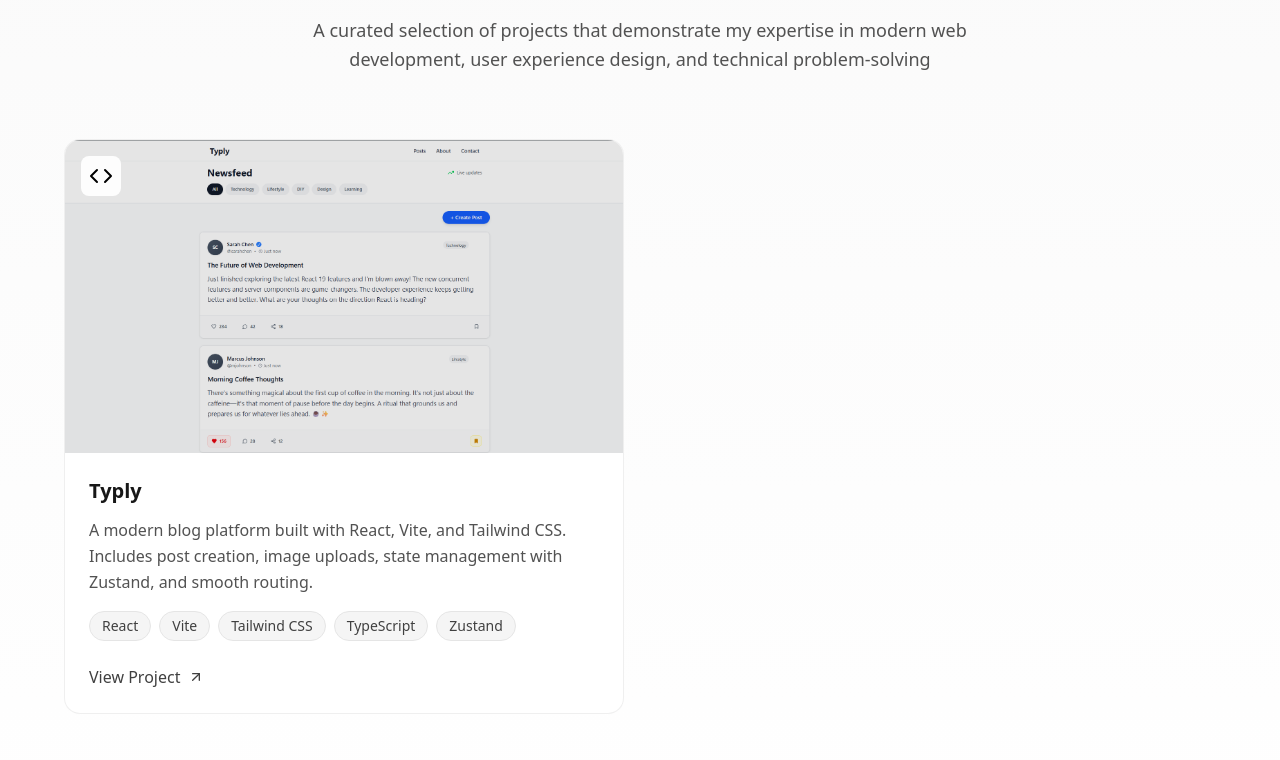
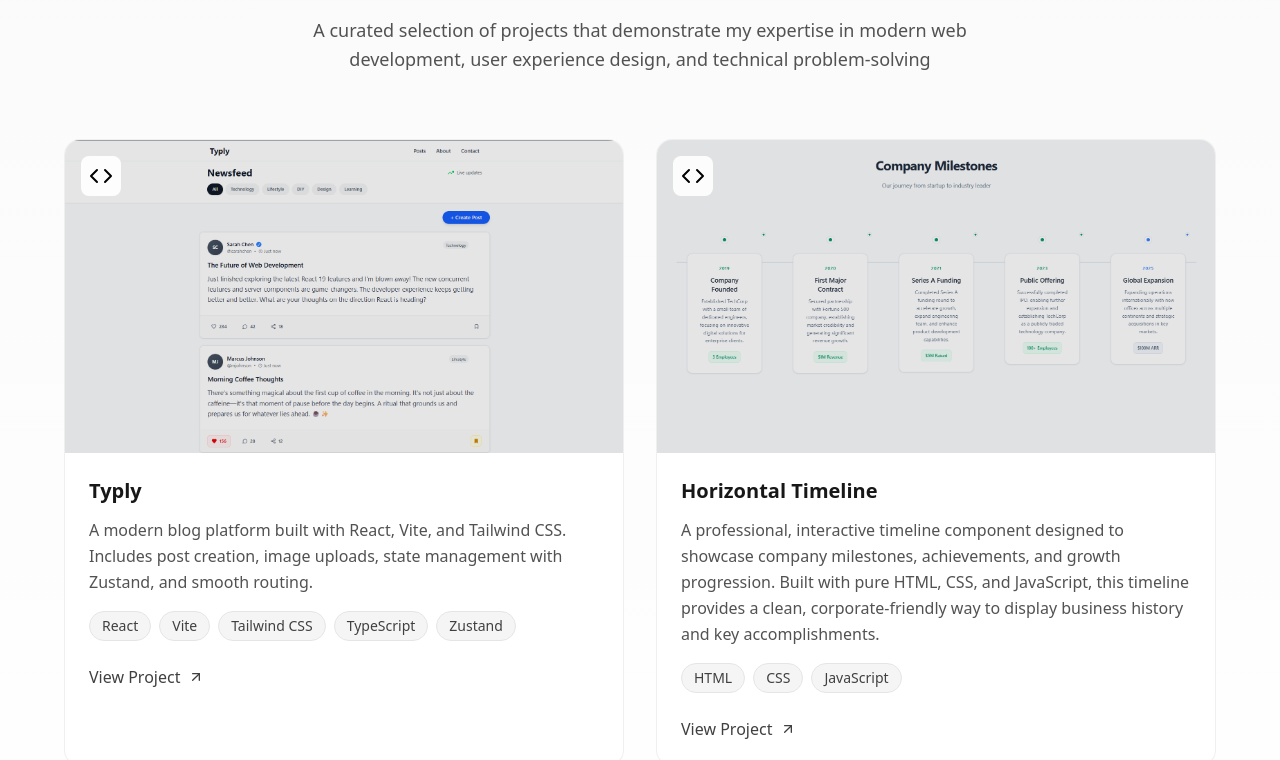
Before and after one commit to yrpbcrafts/pf-frontend, a React (Vite) app: page / in a window 1280 px wide. Shown: the part 5120-5880 px from the top of the page. Built offline with nearby package versions, Linux system fonts and the light colour scheme.

Commit message:
Added new project to feature project and project lists

```diff
--- a/src/pages/projects/all-projects.tsx
+++ b/src/pages/projects/all-projects.tsx
@@ -4,6 +4,7 @@ import {
 } from 'lucide-react';
 import { useState } from 'react';
 import typlyImg from '../../assets/images/typly.png';
+import horizontalTimeline from '../../assets/images/horizontal-timeline.png';
 
 export const ProjectGallery = () => {
   const [activeFilter, setActiveFilter] = useState('All');
@@ -27,6 +28,22 @@ export const ProjectGallery = () => {
       featured: true,
       website: "https://yrpbcrafts.github.io/typly/",
       github: "https://github.com/yrpbcrafts/typly"
+    },
+    {
+      id: 2,
+      title: "Horizontal Timeline",
+      description: "A modern and professional timeline design built with HTML, CSS, AND JavaScript.",
+      detailedDescription:
+        "A professional, interactive timeline component designed to showcase company milestones, achievements, and growth progression. Built with pure HTML, CSS, and JavaScript, this timeline provides a clean, corporate-friendly way to display business history and key accomplishments.",
+      tech: ["HTML", "CSS", "JavaScript"],
+      category: "Web Development",
+      image: horizontalTimeline,
+      icon: <ShoppingCart className="w-6 h-6" />,
+      date: "2024",
+      status: "Completed",
+      featured: true,
+      website: "https://yrpbcrafts.github.io/horizontal-timeline/",
+      github: "https://github.com/yrpbcrafts/horizontal-timeline"
     },
   ];
 
--- a/src/pages/projects/projects.tsx
+++ b/src/pages/projects/projects.tsx
@@ -1,6 +1,7 @@
 import { ArrowUpRight, Github, Code } from 'lucide-react';
 import { useNavigate } from 'react-router-dom';
 import typlyImg from '../../assets/images/typly.png';
+import horizontalTimeline from '../../assets/images/horizontal-timeline.png';
 
 export default function Projects() {
   const showProjects = 'Y' as 'Y' | 'N';
@@ -17,6 +18,14 @@ export default function Projects() {
       description: "A modern blog platform built with React, Vite, and Tailwind CSS. Includes post creation, image uploads, state management with Zustand, and smooth routing.",
       tech: ["React", "Vite", "Tailwind CSS", "TypeScript", "Zustand"],
       image: typlyImg,
+      icon: <Code className="w-6 h-6" />,
+    },
+    {
+      id: 2,
+      title: "Horizontal Timeline",
+      description: "A professional, interactive timeline component designed to showcase company milestones, achievements, and growth progression. Built with pure HTML, CSS, and JavaScript, this timeline provides a clean, corporate-friendly way to display business history and key accomplishments.",
+      tech: ["HTML", "CSS", "JavaScript"],
+      image: horizontalTimeline,
       icon: <Code className="w-6 h-6" />,
     }
   ];
```
Also changed, not shown: src/assets/images/horizontal-timeline.png (added).
